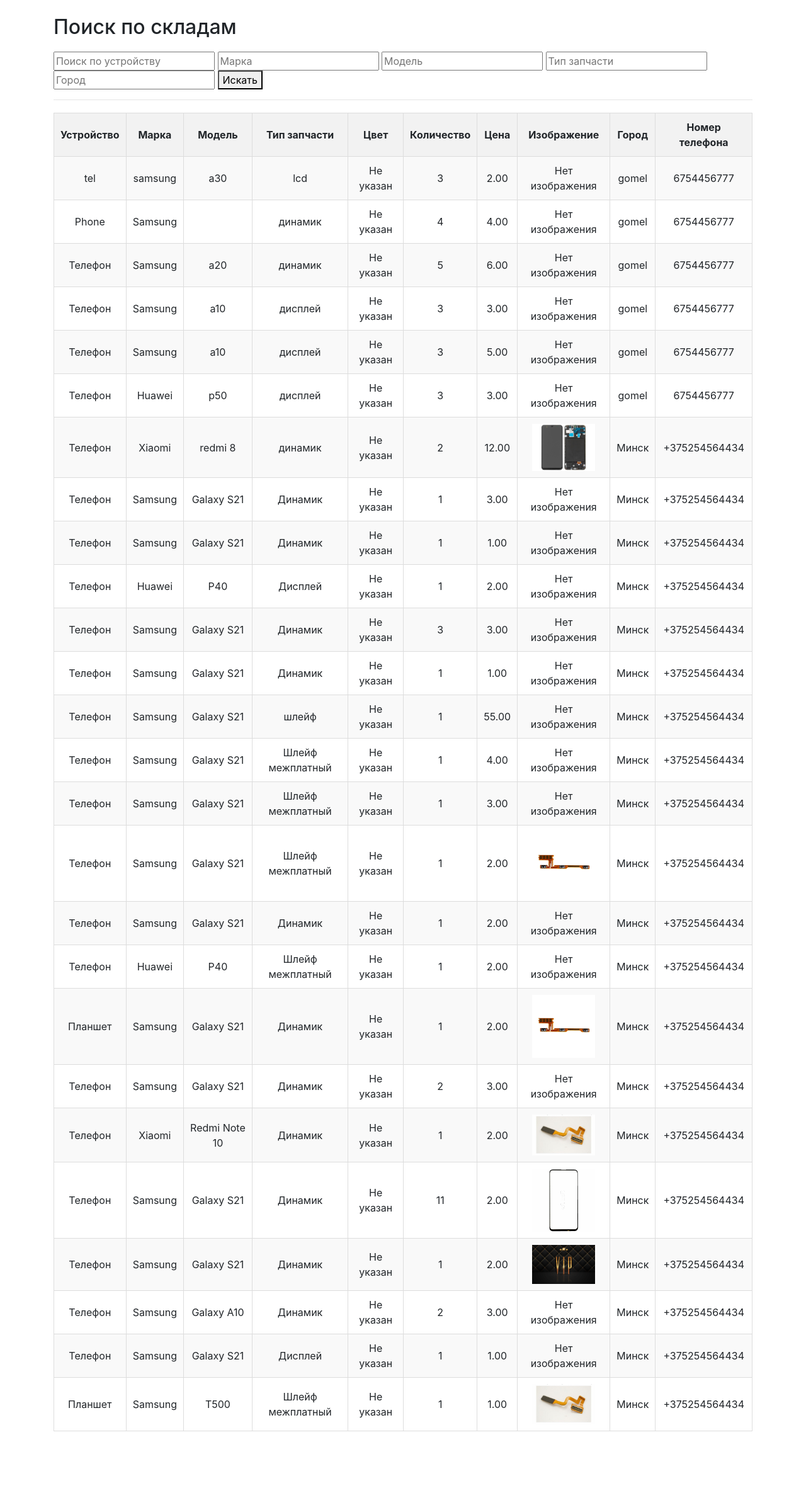
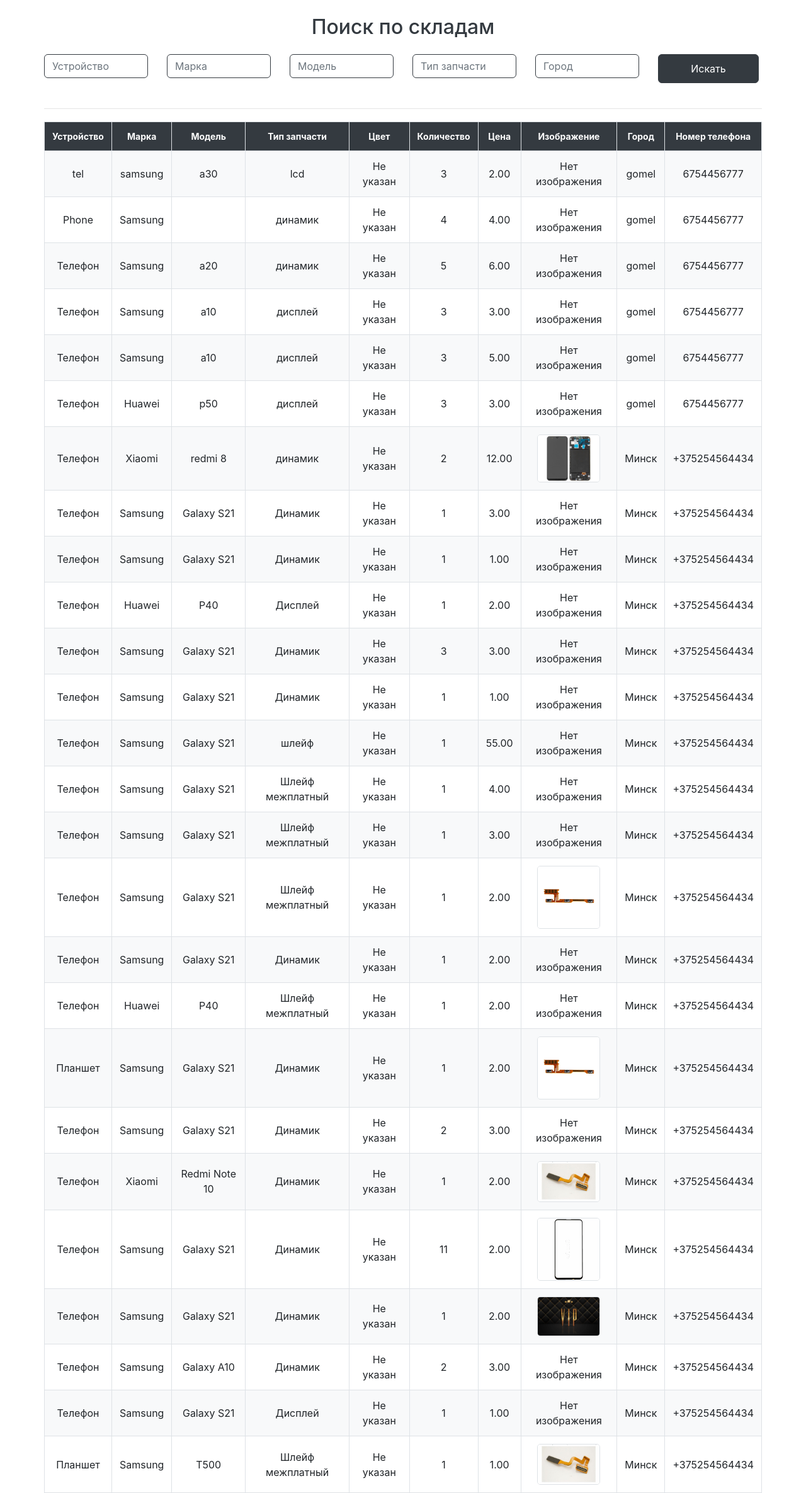
Before and after one commit to yur1on/sclad3, a Django app: page /search/ in a window 1280 px wide. Shown: the part 112-2483 px from the top of the page at 63% size. Before the commit the page ends 2385 px from the top, so only its background shows below. Run offline with Django 4.2, Linux system fonts and the light colour scheme; data comes from the database, SQL or seed files in the repository; both versions use the stored data as it was after the commit; some libraries are stand-ins or nearby versions.

Commit message:
обновлен интерфейс поиск

```diff
--- a/myproject/warehouse/templates/warehouse/search.html
+++ b/myproject/warehouse/templates/warehouse/search.html
@@ -1,14 +1,29 @@
 {% extends 'warehouse/base.html' %}
 {% block title %}Поиск{% endblock %}
 {% block content %}
-    <h2>Поиск по складам</h2>
-    <form method="GET" action="{% url 'search' %}">
-        <input type="text" name="q" placeholder="Поиск по устройству" value="{{ request.GET.q }}">
-        <input type="text" name="brand" placeholder="Марка" value="{{ request.GET.brand }}">
-        <input type="text" name="model" placeholder="Модель" value="{{ request.GET.model }}">
-        <input type="text" name="part_type" placeholder="Тип запчасти" value="{{ request.GET.part_type }}">
-        <input type="text" name="city" placeholder="Город" value="{{ request.GET.city }}">
-        <button type="submit">Искать</button>
+    <div class="container">
+        <h2 class="my-4 text-center text-dark">Поиск по складам</h2>
+        <form method="GET" action="{% url 'search' %}" class="mb-4">
+            <div class="row">
+                <div class="col-md-2 mb-3">
+                    <input type="text" name="q" class="form-control border-dark" placeholder="Устройство" value="{{ request.GET.q }}">
+                </div>
+                <div class="col-md-2 mb-3">
+                    <input type="text" name="brand" class="form-control border-dark" placeholder="Марка" value="{{ request.GET.brand }}">
+                </div>
+                <div class="col-md-2 mb-3">
+                    <input type="text" name="model" class="form-control border-dark" placeholder="Модель" value="{{ request.GET.model }}">
+                </div>
+                <div class="col-md-2 mb-3">
+                    <input type="text" name="part_type" class="form-control border-dark" placeholder="Тип запчасти" value="{{ request.GET.part_type }}">
+                </div>
+                <div class="col-md-2 mb-3">
+                    <input type="text" name="city" class="form-control border-dark" placeholder="Город" value="{{ request.GET.city }}">
+                </div>
+                <div class="col-md-2 d-flex align-items-end mb-3">
+                    <button type="submit" class="btn btn-dark btn-block text-white">Искать</button>
+                </div>
+            </div>
         </form>
 
         <hr>
@@ -21,27 +36,61 @@
             }
 
             th, td {
-            padding: 10px;
+                padding: 12px;
                 text-align: center;
-            border: 1px solid #ddd;
+                border: 1px solid #dee2e6;
+                vertical-align: middle;
             }
 
             th {
-            background-color: #f2f2f2;
+                background-color: #343a40; /* Темный цвет заголовка */
+                color: white;
                 font-weight: bold;
+                font-size: 14px; /* Уменьшение размера шрифта заголовка */
+            }
+
+            tr:nth-child(even) {
+                background-color: #f8f9fa;
+            }
+
+            tr:hover {
+                background-color: #e2e6ea;
             }
 
             img {
                 max-width: 100px;
                 height: auto;
+                border-radius: 5px;
+                border: 1px solid #dee2e6;
             }
 
-        tr:nth-child(even) {
-            background-color: #f9f9f9;
+            .container {
+                max-width: 1200px;
+                margin: auto;
             }
 
-        tr:hover {
-            background-color: #f1f1f1;
+            .form-control {
+                border-radius: 0.375rem;
+                box-shadow: none;
+                transition: border-color 0.2s ease;
+            }
+
+            .form-control:focus {
+                border-color: #343a40; /* Темный цвет бордюра при фокусе */
+                box-shadow: 0 0 0 0.2rem rgba(52, 58, 64, 0.25);
+            }
+
+            .btn-dark {
+                border-radius: 0.375rem;
+                padding: 10px 15px;
+                font-size: 16px;
+                background-color: #343a40;
+                border-color: #343a40;
+            }
+
+            .btn-dark:hover {
+                background-color: #23272b;
+                border-color: #1d2124;
             }
         </style>
 
@@ -51,7 +100,7 @@
                 <th>Марка</th>
                 <th>Модель</th>
                 <th>Тип запчасти</th>
-            <th>Цвет</th> <!-- Добавлен столбец для цвета -->
+                <th>Цвет</th>
                 <th>Количество</th>
                 <th>Цена</th>
                 <th>Изображение</th>
@@ -60,12 +109,11 @@
             </tr>
             {% for result in results %}
             <tr>
-
                 <td>{{ result.device }}</td>
                 <td>{{ result.brand }}</td>
                 <td>{{ result.model }}</td>
                 <td>{{ result.part_type }}</td>
-            <td>{{ result.color|default:"Не указан" }}</td> <!-- Отображение цвета -->
+                <td>{{ result.color|default:"Не указан" }}</td>
                 <td>{{ result.quantity }}</td>
                 <td>{{ result.price }}</td>
                 <td>
@@ -80,4 +128,5 @@
             </tr>
             {% endfor %}
         </table>
+    </div>
 {% endblock %}
```
Also changed, not shown: myproject/warehouse/templates/warehouse/warehouse.html (+47 -8 lines), myproject/db.sqlite3, myproject/media/part_images/p_2371488_1_slidertop2_QG2lDRH.jpg (added). Lines whose indentation alone changed are shown as unchanged.
